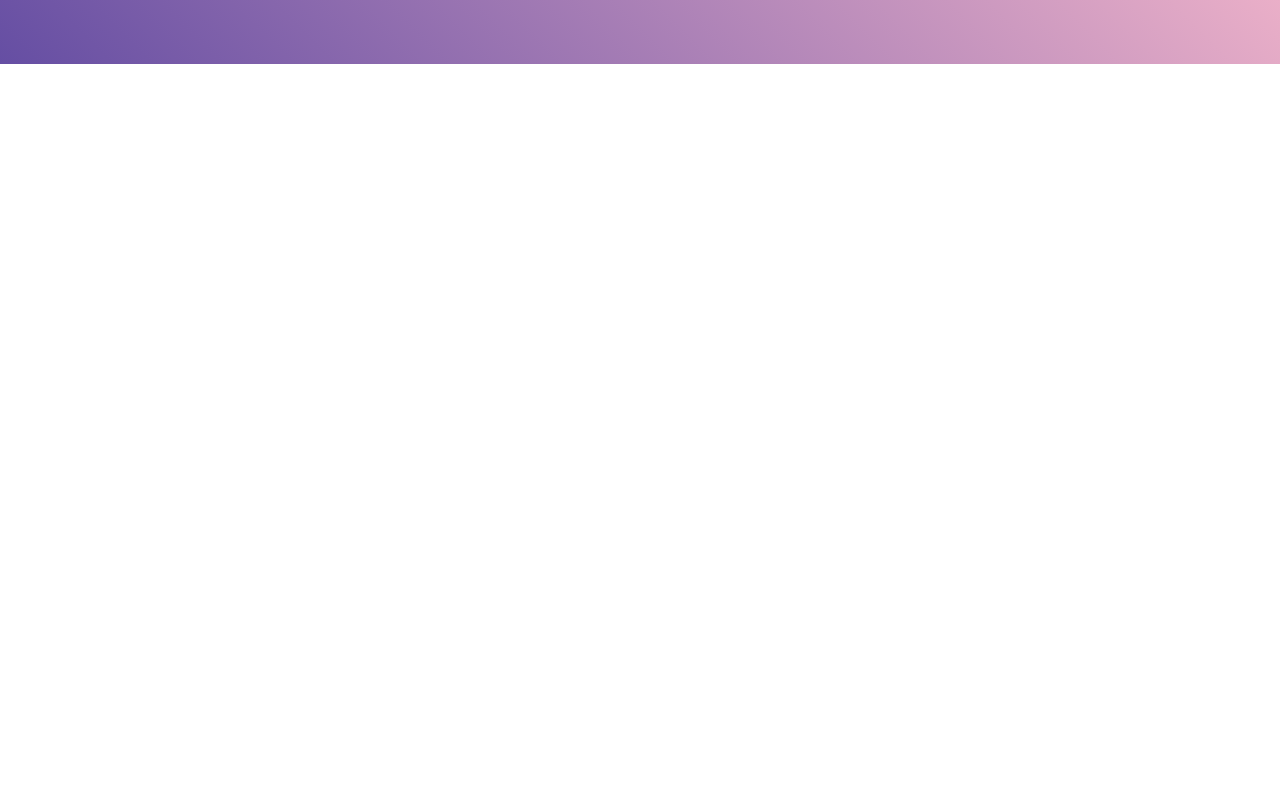
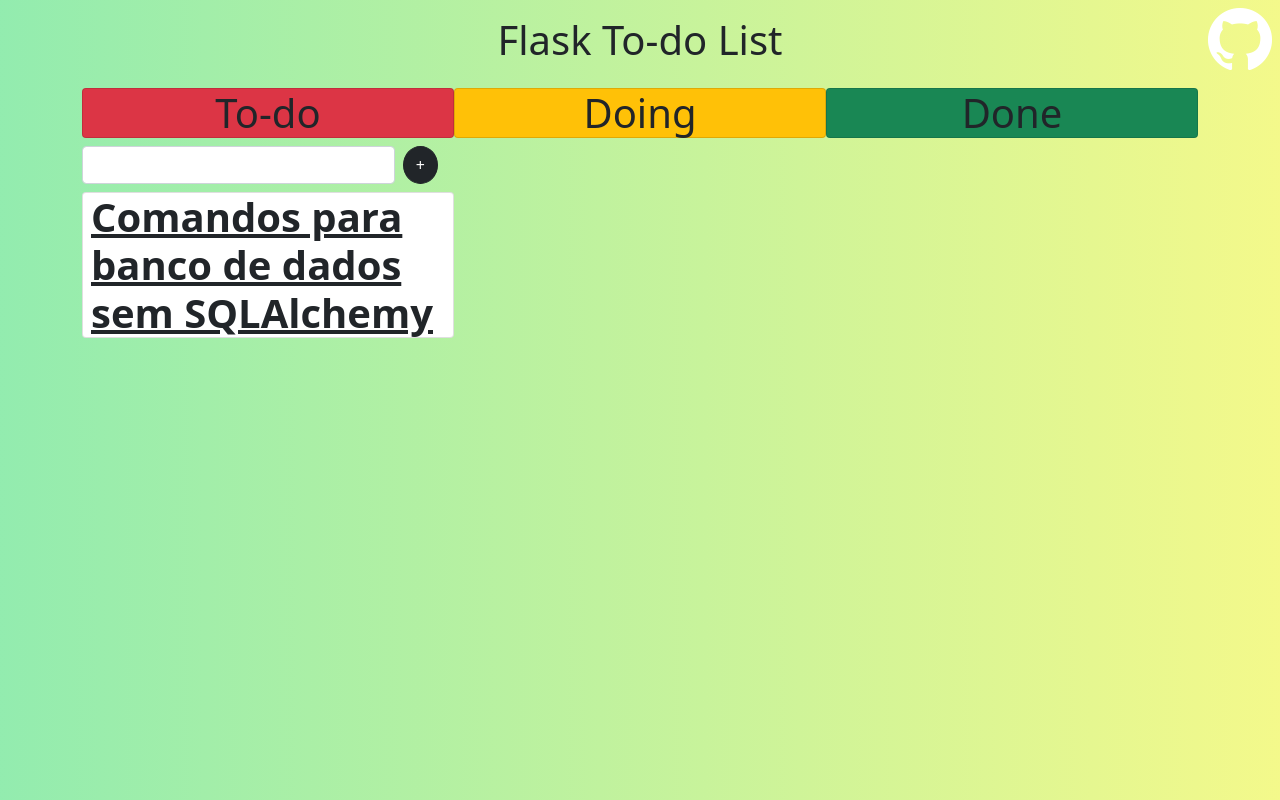
Before and after one commit to GabrielSouzaCosta/Personal-Portfolio-website, a plain HTML site: page projects/flasktodo/index.html in a window 1280 px wide. Drawn offline with nearby package versions, Linux system fonts and the light colour scheme; files that its build step writes are made by us from their sources; a web font is replaced by a local one.

Commit message:
new pages

```diff
--- a/projects/flasktodo/index.html
+++ b/projects/flasktodo/index.html
@@ -10,6 +10,60 @@
     <title>Document</title>
 </head>
 <body>
+    <div class="d-flex flex-column position-fixed end-0 top-0 p-2" style="z-index: 1;">
+        <a href="https://github.com/GabrielSouzaCosta/SalveUmPet-React-Flask" target="_blank">
+            <img src="/images/github.png" alt="bomb crypto bot repositorio" class="link-icon img-fluid">
+        </a>
+    </div>
+    <div class="container">
+        <h1 class="text-center pt-3">Flask To-do List</h1>
+        <div class="d-flex flex-column flex-sm-row text-center display-6 mt-4">
+            <div class="col-12 col-md-4 pe-0">
+                <div class="d-flex flex-column">
+                    <div class="card bg-danger mb-2">To-do</div>
+
+                    <div class="input-group">
+                        <div class="d-flex w-100 align-items-center justify-content-center">
+                            <input type="text" name="item"  class="form-control me-2" />
+                            <button class="btn btn-dark me-3 rounded-circle" type="submit">+</button>
+                        </div>
+                    </div>
+
+                    <div class="card fw-bold text-start text-break ps-2 mt-2 mb-1 card-todo" >
+                        <u>Comandos para banco de dados sem SQLAlchemy</u>
+                    </div>
+                </div>
+            </div>
+
+            <div class="col-12 col-md-4 pe-0">
+                <div class="d-flex flex-column">
+                    <div class="card bg-warning mb-2 ">Doing</div>
+                </div>
+            </div>
+
+            <div class="col-12 col-md-4">
+                <div class="d-flex flex-column px-0">
+                    <div class="card bg-success mb-2">Done</div>
+                </div>
+            </div>
+        </div>
+
+    </div>
+</div>
+
+<script>
+    let cards = document.querySelectorAll('.card-todo');
+
+    function onMouseEnter(event) {
+        event.target.style.textDecoration = 'line-through';
+        event.target.style.transition = 'all 2s';
+    }
+
+    cards.forEach((card) => {
+        card.onmouseenter = onMouseEnter;
+        console.log(card);
+    })
+</script>
 
 </body>
 </html>
--- /dev/null
+++ b/projects/flasktodo/style.css
@@ -0,0 +1,3 @@
+body {
+    background: linear-gradient(90deg, hsla(139, 70%, 75%, 1) 0%, hsla(63, 90%, 76%, 1) 100%);
+}
```
Also changed, not shown: projects/animehunter/index.html (+1 -1 lines), projects/flasktodo/flask-todo-nobg.png (added).
